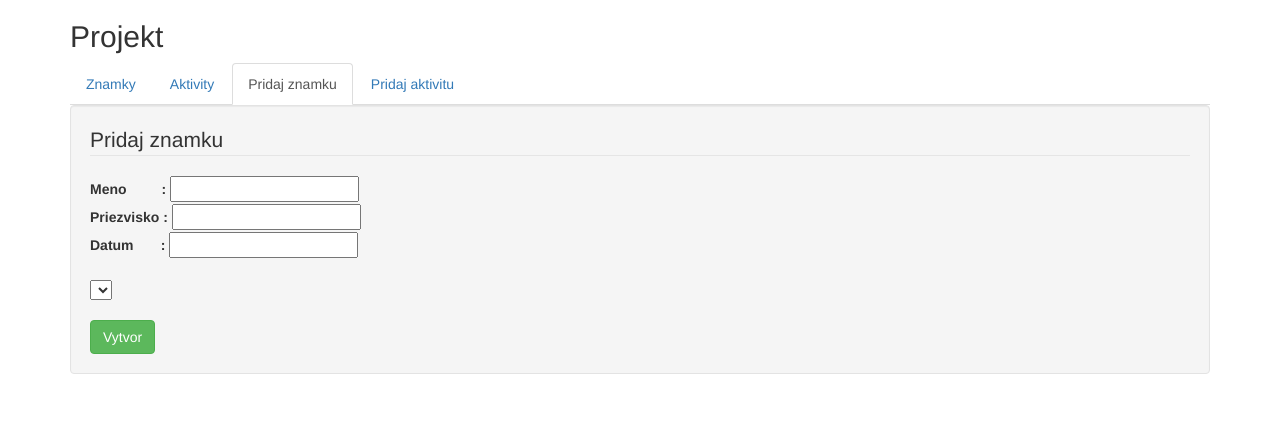
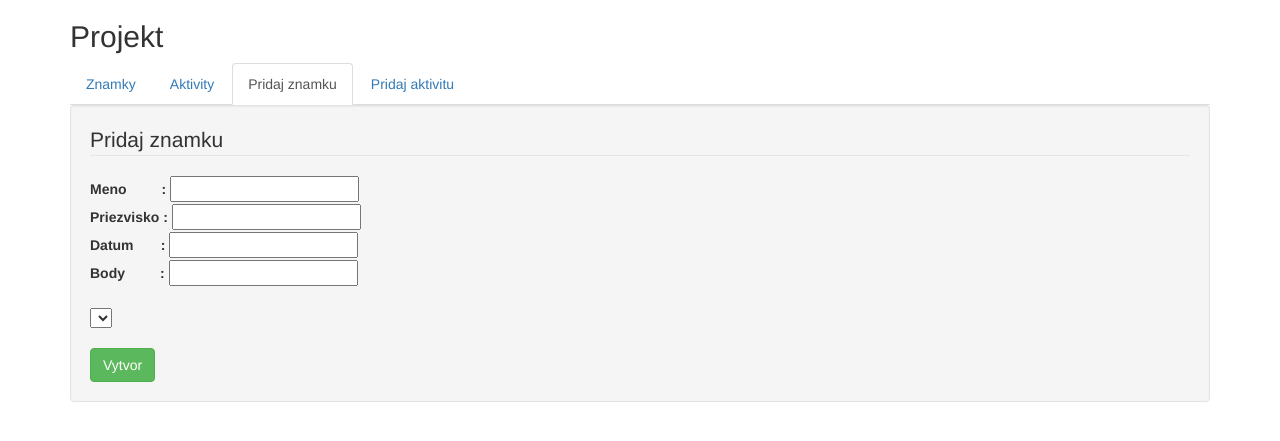
Before and after one commit to 183h/codeigniter-simple-app, a CodeIgniter app: page /database/ in a window 1280 px wide, after a click on "Pridaj znamku". Shown: the top 441 px of the page. Run offline with CodeIgniter, Linux system fonts and the light colour scheme; data that the repository does not hold is empty.

Commit message:
added points to grades table and form

```diff
--- a/application/views/welcome_message.php
+++ b/application/views/welcome_message.php
@@ -37,6 +37,8 @@ defined('BASEPATH') OR exit('No direct script access allowed');
     				<td><?php echo $tableRow->priezvisko;?></td>
     				<td><?php echo $tableRow->datum;?></td>
     				<td><?php echo $tableRow->Aktivity_idAktivity;?></td>
+    				<td><?php echo $tableRow->body;?></td>
+
     				<td>
     					<div class="btn-group" role="group" aria-label="...">
   							<a class="btn btn-default" href="<?php echo base_url("index.php/welcome/updateGrade/$tableRow->idZnamky"); ?>" role="button">Update</a>
@@ -90,6 +92,10 @@ defined('BASEPATH') OR exit('No direct script access allowed');
                 	<label class="control-label" for="date">Datum&nbsp&nbsp&nbsp&nbsp&nbsp&nbsp&nbsp:</label>
                 	<input type="text" name="date" id="date" class="required">
   					<br>
+
+  					<label class="control-label" for="points">Body&nbsp&nbsp&nbsp&nbsp&nbsp&nbsp&nbsp&nbsp&nbsp:</label>
+                	<input type="text" name="points" id="points" class="required">
+  					<br>
   					<br>
 
   					<select name="activity">
```
